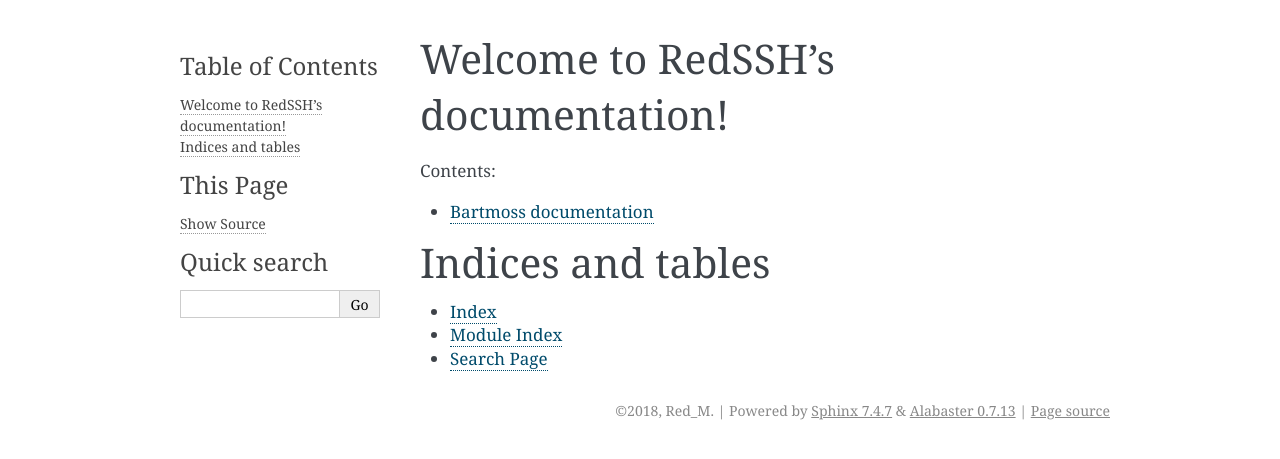
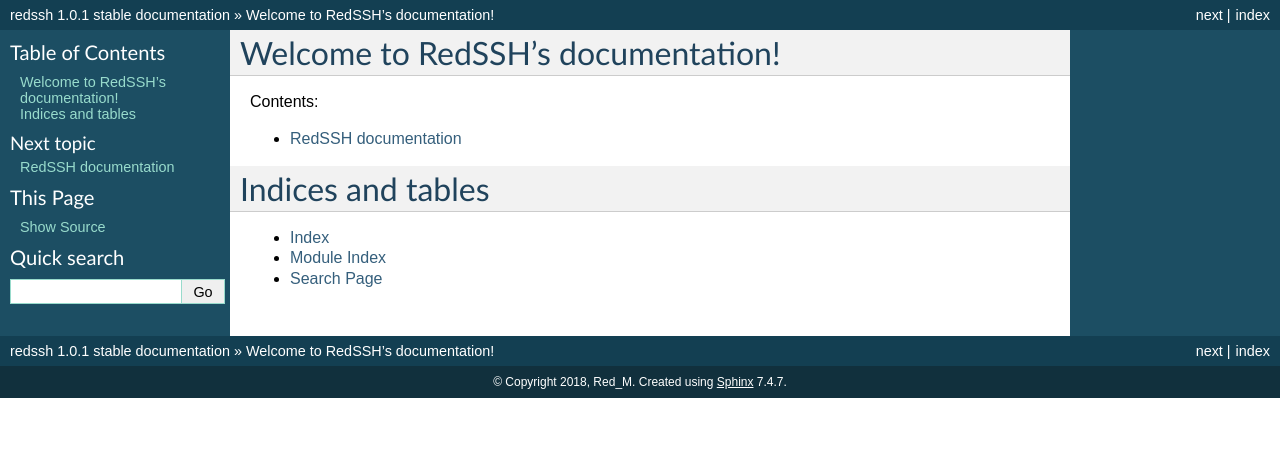
Before and after one commit to Red-M/RedSSH, a Sphinx documentation site: the page built from docs/source/index.rst, in a window 1280 px wide. Shown: the top 459 px of the page. Built offline with Sphinx 7.4.7, drawn with Linux system fonts in a browser that asks for light colours.

Commit message:
GitLab CI

```diff
--- a/docs/source/conf.py
+++ b/docs/source/conf.py
@@ -83,7 +83,7 @@
 # The theme to use for HTML and HTML Help pages.  See the documentation for
 # a list of builtin themes.
 #
-html_theme = 'alabaster'
+html_theme = 'classic'
 
 # Theme options are theme-specific and customize the look and feel of a theme
 # further.  For a list of options available for each theme, see the
--- a/docs/source/redssh.rst
+++ b/docs/source/redssh.rst
@@ -1,5 +1,5 @@
-Bartmoss documentation
+RedSSH documentation
 *********************
 
-.. autoclass:: bartmoss.Demon
-.. automodule:: bartmoss
+.. autoclass:: redssh.RedSSH
+.. automodule:: redssh
```
Also changed, not shown: README.md (+1 -2 lines), setup.py (+6 -1 lines).
